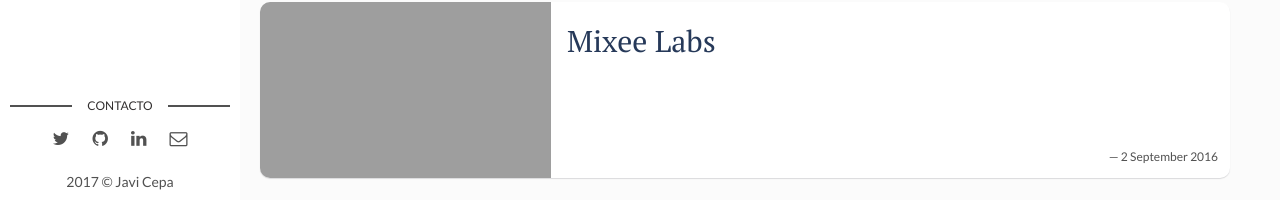
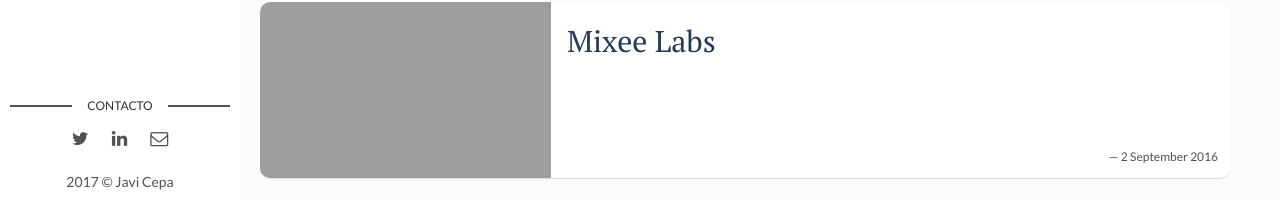
Before and after one commit to pixelatto/JaviCepaWeb, a Jekyll site: the page built from index.html, in a window 1280 px wide and 900 px high, scrolled down 544 px. Shown: the part 674-874 px from the top of the window. Built offline with Jekyll 4.4.1, drawn with Linux system fonts in a browser that asks for light colours.

Commit message:
Remove github icon

```diff
--- a/_layouts/main.html
+++ b/_layouts/main.html
@@ -19,12 +19,6 @@ layout: default
         {% if site.twitter %}
           <li><a href="https://twitter.com/{{ site.twitter }}" target="_blank"><i class="fa fa-twitter" aria-hidden="true"></i></a></li>
         {% endif %}
-        {% if site.facebook %}
-          <li><a href="https://facebook.com/{{ site.facebook }}" target="_blank"><i class="fa fa-facebook" aria-hidden="true"></i></a></li>
-        {% endif %}
-        {% if site.github %}
-          <li class="github"><a href="http://github.com/{{site.github}}" target="_blank"><i class="fa fa-github"></i></a></li>
-        {% endif %}
         {% if site.linkedin %}
           <li class="linkedin"><a href="https://in.linkedin.com/in/{{site.linkedin}}" target="_blank"><i class="fa fa-linkedin"></i></a></li>
         {% endif %}
```
